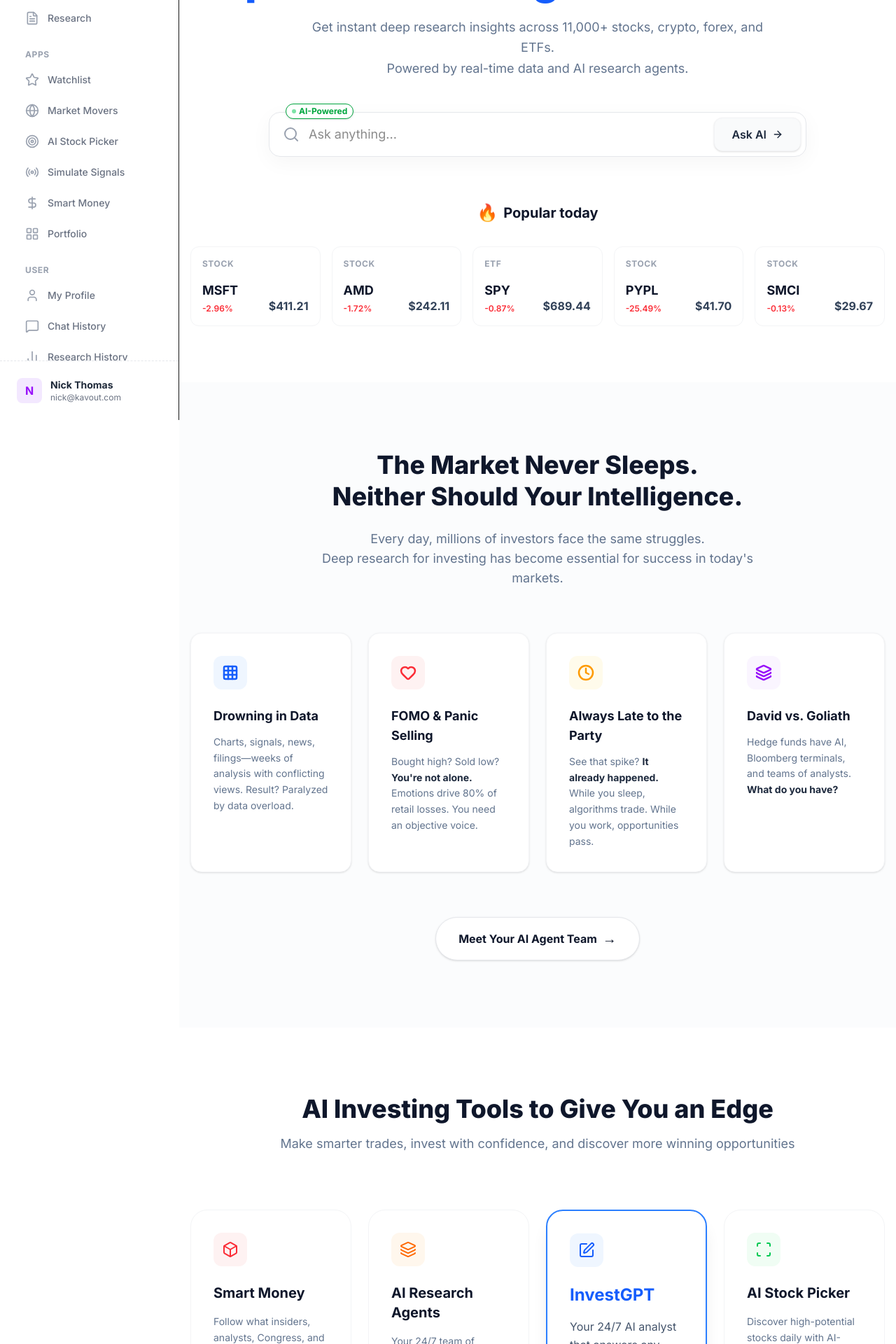
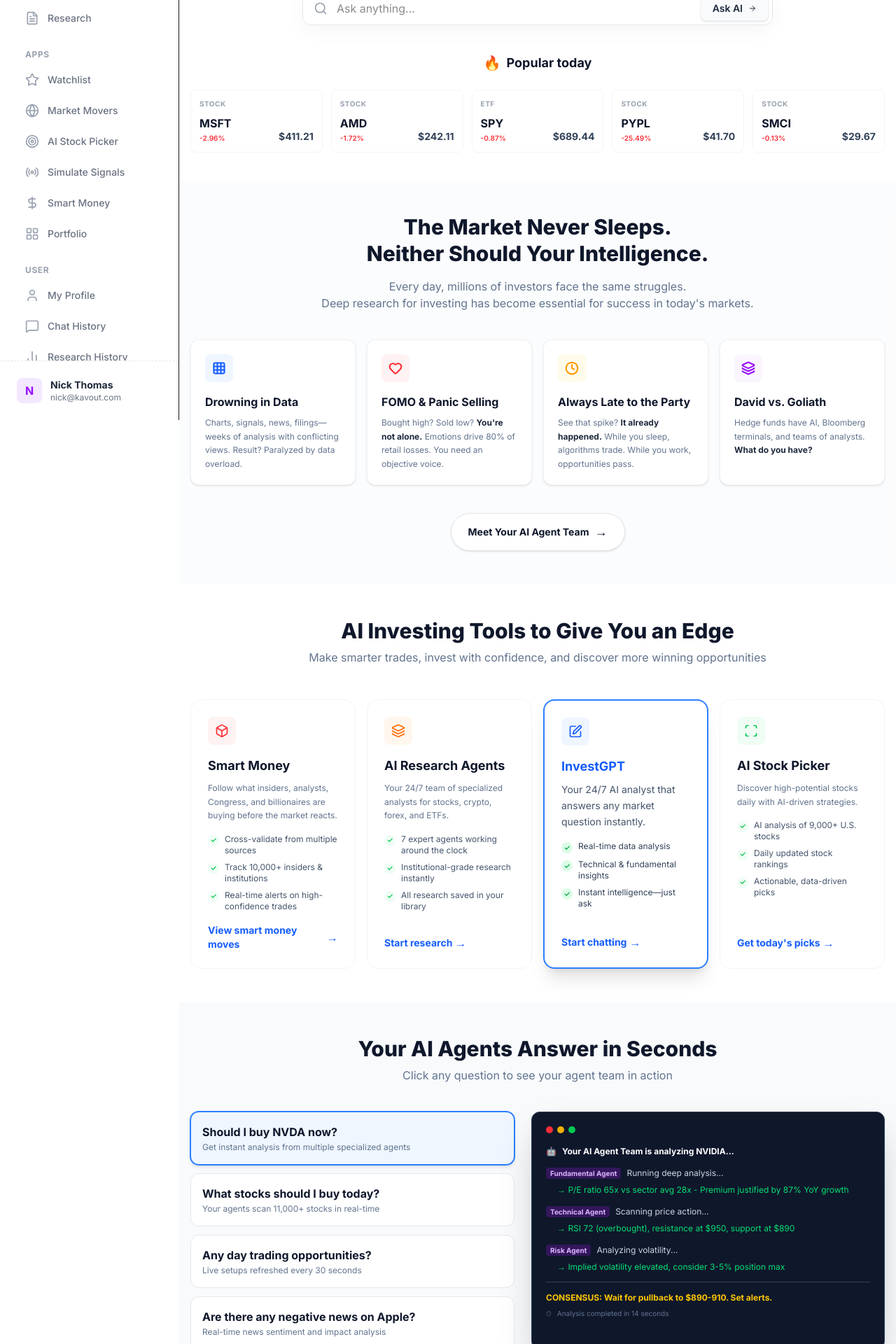
Before and after one commit to Paichanwut/aslan, a Next.js app: page / in a window 1280 px wide. Shown: the part 200-2120 px from the top of the page at 70% size. Built offline with nearby package versions, Linux system fonts and the light colour scheme.

Commit message:
refactor: Adjust spacing, font sizes, and component dimensions for a more compact UI across landing sections and sidebar.

```diff
--- a/src/components/Sidebar.tsx
+++ b/src/components/Sidebar.tsx
@@ -47,7 +47,7 @@ export function Sidebar({ isCollapsed, toggleCollapse }: SidebarProps) {
             <span className="text-white font-bold text-lg">A</span>
           </div>
         ) : (
-          <Link href="/" className="flex items-center gap-3.5">
+          <Link href="/" className="flex items-center gap-1">
             {/* Logo Icon */}
             <div className="w-8 h-8 bg-blue-700 rounded-lg flex items-center justify-center">
               <span className="text-white font-bold text-lg">A</span>
--- a/src/components/landing/AgentDemoSection.tsx
+++ b/src/components/landing/AgentDemoSection.tsx
@@ -1,19 +1,19 @@
 export function AgentDemoSection() {
   return (
-    <section className="py-24 px-4 bg-slate-50">
+    <section className="py-12 px-4 bg-slate-50">
       <div className="max-w-6xl mx-auto">
-        <div className="text-center mb-16">
-          <h2 className="text-4xl font-extrabold text-slate-900 mb-4">
+        <div className="text-center mb-10">
+          <h2 className="text-3xl font-extrabold text-slate-900 mb-2">
             Your AI Agents Answer in Seconds
           </h2>
-          <p className="text-lg text-slate-500">
+          <p className="text-base text-slate-500">
             Click any question to see your agent team in action
           </p>
         </div>
 
-        <div className="flex flex-col lg:flex-row gap-8 items-stretch">
+        <div className="flex flex-col lg:flex-row gap-6 items-stretch">
           {/* Left: Questions List */}
-          <div className="flex-1 space-y-4">
+          <div className="flex-1 space-y-3">
             <QuestionCard
               active
               text="Should I buy NVDA now?"
@@ -34,15 +34,15 @@ export function AgentDemoSection() {
           </div>
 
           {/* Right: Terminal / Analysis View */}
-          <div className="flex-1 bg-slate-900 rounded-2xl p-6 shadow-2xl border border-slate-700 font-mono text-sm leading-relaxed overflow-hidden relative">
+          <div className="flex-1 bg-slate-900 rounded-xl p-5 shadow-2xl border border-slate-700 font-mono text-xs leading-relaxed overflow-hidden relative">
             {/* Window Controls */}
-            <div className="flex gap-2 mb-6">
-              <div className="w-3 h-3 rounded-full bg-red-500"></div>
-              <div className="w-3 h-3 rounded-full bg-yellow-500"></div>
-              <div className="w-3 h-3 rounded-full bg-green-500"></div>
+            <div className="flex gap-1.5 mb-4">
+              <div className="w-2.5 h-2.5 rounded-full bg-red-500"></div>
+              <div className="w-2.5 h-2.5 rounded-full bg-yellow-500"></div>
+              <div className="w-2.5 h-2.5 rounded-full bg-green-500"></div>
             </div>
 
-            <div className="space-y-4 text-slate-300">
+            <div className="space-y-3 text-slate-300">
               <div className="flex items-center gap-2">
                 <span>🤖</span>
                 <span className="text-white font-bold">
@@ -52,11 +52,11 @@ export function AgentDemoSection() {
 
               {/* Step 1 */}
               <div>
-                <span className="bg-purple-900/50 text-purple-300 px-2 py-0.5 rounded text-xs font-bold mr-2">
+                <span className="bg-purple-900/50 text-purple-300 px-1.5 py-0.5 rounded text-[10px] font-bold mr-2">
                   Fundamental Agent
                 </span>
                 <span>Running deep analysis...</span>
-                <div className="pl-4 mt-2 text-green-400">
+                <div className="pl-4 mt-1 text-green-400">
                   → P/E ratio 65x vs sector avg 28x - Premium justified by 87%
                   YoY growth
                 </div>
@@ -64,32 +64,32 @@ export function AgentDemoSection() {
 
               {/* Step 2 */}
               <div>
-                <span className="bg-purple-900/50 text-purple-300 px-2 py-0.5 rounded text-xs font-bold mr-2">
+                <span className="bg-purple-900/50 text-purple-300 px-1.5 py-0.5 rounded text-[10px] font-bold mr-2">
                   Technical Agent
                 </span>
                 <span>Scanning price action...</span>
-                <div className="pl-4 mt-2 text-green-400">
+                <div className="pl-4 mt-1 text-green-400">
                   → RSI 72 (overbought), resistance at $950, support at $890
                 </div>
               </div>
 
               {/* Step 3 */}
               <div>
-                <span className="bg-purple-900/50 text-purple-300 px-2 py-0.5 rounded text-xs font-bold mr-2">
+                <span className="bg-purple-900/50 text-purple-300 px-1.5 py-0.5 rounded text-[10px] font-bold mr-2">
                   Risk Agent
                 </span>
                 <span>Analyzing volatility...</span>
-                <div className="pl-4 mt-2 text-green-400">
+                <div className="pl-4 mt-1 text-green-400">
                   → Implied volatility elevated, consider 3-5% position max
                 </div>
               </div>
 
               {/* Consensus */}
-              <div className="pt-4 border-t border-slate-700 mt-4">
-                <div className="text-yellow-400 font-bold mb-2">
+              <div className="pt-3 border-t border-slate-700 mt-3">
+                <div className="text-yellow-400 font-bold mb-1">
                   CONSENSUS: Wait for pullback to $890-910. Set alerts.
                 </div>
-                <div className="flex items-center gap-2 text-slate-500 text-xs">
+                <div className="flex items-center gap-2 text-slate-500 text-[10px]">
                   <span>⏱</span> Analysis completed in 14 seconds
                 </div>
               </div>
@@ -115,10 +115,10 @@ function QuestionCard({
 }) {
   return (
     <div
-      className={`p-6 rounded-2xl border transition-all cursor-pointer ${active ? "bg-blue-50 border-blue-500 ring-1 ring-blue-500 shadow-md" : "bg-white border-gray-200 hover:border-blue-300 hover:shadow-sm"}`}
+      className={`p-4 rounded-xl border transition-all cursor-pointer ${active ? "bg-blue-50 border-blue-500 ring-1 ring-blue-500 shadow-md" : "bg-white border-gray-200 hover:border-blue-300 hover:shadow-sm"}`}
     >
-      <h4 className="text-lg font-bold text-slate-900 mb-1">{text}</h4>
-      <p className="text-slate-500 text-sm">{subtext}</p>
+      <h4 className="text-base font-bold text-slate-900 mb-0.5">{text}</h4>
+      <p className="text-slate-500 text-xs">{subtext}</p>
     </div>
   );
 }
--- a/src/components/landing/HeroSection.tsx
+++ b/src/components/landing/HeroSection.tsx
@@ -47,14 +47,14 @@ const STOCK_DATA = [
 
 export function HeroSection() {
   return (
-    <section className="flex flex-col items-center justify-center py-20 px-4 text-center max-w-6xl mx-auto">
+    <section className="flex flex-col items-center justify-center py-10 px-4 text-center max-w-6xl mx-auto">
       {/* Headlines */}
-      <h1 className="text-5xl md:text-6xl font-extrabold text-slate-900 tracking-tight mb-6">
+      <h1 className="text-3xl md:text-5xl font-extrabold text-slate-900 tracking-tight mb-4">
         Enhance your{" "}
         <span className="text-blue-600 relative inline-block">
           portfolio management
           <svg
-            className="absolute w-full h-3 -bottom-1 left-0 text-blue-200 -z-10"
+            className="absolute w-full h-2 -bottom-1 left-0 text-blue-200 -z-10"
             viewBox="0 0 100 10"
             preserveAspectRatio="none"
           >
@@ -69,7 +69,7 @@ export function HeroSection() {
         with AI
       </h1>
 
-      <p className="text-lg text-slate-500 max-w-2xl mb-12 leading-relaxed">
+      <p className="text-base text-slate-500 max-w-2xl mb-8 leading-relaxed">
         Get instant deep research insights across 11,000+ stocks, crypto, forex,
         and ETFs.
         <br className="hidden md:block" />
@@ -77,9 +77,9 @@ export function HeroSection() {
       </p>
 
       {/* Search Bar */}
-      <div className="w-full max-w-3xl relative mb-16">
+      <div className="w-full max-w-2xl relative mb-10">
         <div className="absolute -top-3 left-6 z-10">
-          <span className="bg-white text-xs font-bold text-green-600 px-2 py-0.5 rounded-full border shadow-sm flex items-center gap-1">
+          <span className="bg-white text-[10px] font-bold text-green-600 px-2 py-0.5 rounded-full border shadow-sm flex items-center gap-1">
             <span className="w-1.5 h-1.5 rounded-full bg-green-500 animate-pulse"></span>
             AI-Powered
           </span>
@@ -88,49 +88,51 @@ export function HeroSection() {
           <input
             type="text"
             placeholder="Ask anything..."
-            className="w-full h-16 pl-14 pr-32 rounded-2xl border border-gray-200 shadow-[0_8px_30px_rgb(0,0,0,0.04)] focus:outline-none focus:ring-2 focus:ring-blue-100 focus:border-blue-300 text-lg transition-all"
+            className="w-full h-12 pl-12 pr-28 rounded-xl border border-gray-200 shadow-[0_8px_30px_rgb(0,0,0,0.04)] focus:outline-none focus:ring-2 focus:ring-blue-100 focus:border-blue-300 text-base transition-all"
           />
-          <Search className="absolute left-5 top-1/2 -translate-y-1/2 text-gray-400 w-6 h-6" />
+          <Search className="absolute left-4 top-1/2 -translate-y-1/2 text-gray-400 w-5 h-5" />
 
-          <button className="absolute right-2 top-2 bottom-2 bg-gray-50 hover:bg-white border border-gray-100 hover:border-gray-200 text-slate-800 font-semibold px-6 rounded-xl transition-all flex items-center gap-1 shadow-sm">
-            Ask AI <ArrowRight className="w-4 h-4 ml-1" />
+          <button className="absolute right-1.5 top-1.5 bottom-1.5 bg-gray-50 hover:bg-white border border-gray-100 hover:border-gray-200 text-slate-800 font-semibold px-4 rounded-lg transition-all flex items-center gap-1 shadow-sm text-sm">
+            Ask AI <ArrowRight className="w-3 h-3 ml-1" />
           </button>
         </div>
       </div>
 
       {/* Popular Today */}
       <div className="w-full">
-        <div className="flex items-center justify-center gap-2 mb-8">
-          <span className="text-2xl">🔥</span>
-          <h3 className="text-xl font-bold text-slate-900">Popular today</h3>
+        <div className="flex items-center justify-center gap-2 mb-6">
+          <span className="text-xl">🔥</span>
+          <h3 className="text-lg font-bold text-slate-900">Popular today</h3>
         </div>
 
-        <div className="grid grid-cols-1 md:grid-cols-3 lg:grid-cols-5 gap-4">
+        <div className="grid grid-cols-1 md:grid-cols-3 lg:grid-cols-5 gap-3">
           {STOCK_DATA.map((stock) => (
             <div
               key={stock.symbol}
-              className="bg-white border border-gray-100 rounded-xl p-4 hover:shadow-md transition-shadow cursor-pointer text-left group"
+              className="bg-white border border-gray-100 rounded-lg p-3 hover:shadow-md transition-shadow cursor-pointer text-left group"
             >
-              <div className="flex justify-between items-start mb-4">
-                <span className="text-xs font-bold text-gray-400 tracking-wider group-hover:text-blue-600 transition-colors">
+              <div className="flex justify-between items-start mb-2">
+                <span className="text-[10px] font-bold text-gray-400 tracking-wider group-hover:text-blue-600 transition-colors">
                   {stock.name}
                 </span>
               </div>
               <div className="flex justify-between items-end">
                 <div>
-                  <div className="font-bold text-slate-900 text-lg">
+                  <div className="font-bold text-slate-900 text-base">
                     {stock.symbol}
                   </div>
                   <div
                     className={cn(
-                      "text-xs font-semibold mt-1",
+                      "text-[10px] font-semibold mt-0.5",
                       stock.isPositive ? "text-green-600" : "text-red-500",
                     )}
                   >
                     {stock.change}
                   </div>
                 </div>
-                <div className="text-slate-700 font-bold">${stock.price}</div>
+                <div className="text-slate-700 font-bold text-sm">
+                  ${stock.price}
+                </div>
               </div>
             </div>
           ))}
--- a/src/components/landing/PainPointsSection.tsx
+++ b/src/components/landing/PainPointsSection.tsx
@@ -33,15 +33,15 @@ const PAIN_POINTS = [
 
 export function PainPointsSection() {
   return (
-    <section className="py-24 px-4 bg-slate-50/50">
+    <section className="py-12 px-4 bg-slate-50/50">
       <div className="max-w-6xl mx-auto">
-        <div className="text-center mb-16">
-          <h2 className="text-4xl font-extrabold text-slate-900 mb-6 max-w-3xl mx-auto leading-tight">
+        <div className="text-center mb-10">
+          <h2 className="text-3xl font-extrabold text-slate-900 mb-4 max-w-3xl mx-auto leading-tight">
             The Market Never Sleeps.
             <br />
             Neither Should Your Intelligence.
           </h2>
-          <p className="text-lg text-slate-500 max-w-2xl mx-auto">
+          <p className="text-base text-slate-500 max-w-2xl mx-auto">
             Every day, millions of investors face the same struggles.
             <br className="hidden md:block" />
             Deep research for investing has become essential for success in
@@ -49,24 +49,24 @@ export function PainPointsSection() {
           </p>
         </div>
 
-        <div className="grid grid-cols-1 md:grid-cols-2 lg:grid-cols-4 gap-6">
+        <div className="grid grid-cols-1 md:grid-cols-2 lg:grid-cols-4 gap-4">
           {PAIN_POINTS.map((item, idx) => (
             <div
               key={idx}
-              className="bg-white rounded-2xl p-8 shadow-sm border border-gray-100 hover:shadow-lg transition-all duration-300 group"
+              className="bg-white rounded-xl p-5 shadow-sm border border-gray-100 hover:shadow-lg transition-all duration-300 group"
             >
               <div
-                className={`w-12 h-12 rounded-xl flex items-center justify-center mb-6 ${item.bg}`}
+                className={`w-10 h-10 rounded-lg flex items-center justify-center mb-4 ${item.bg}`}
               >
                 <item.icon
-                  className={`w-6 h-6 ${item.color}`}
+                  className={`w-5 h-5 ${item.color}`}
                   strokeWidth={2.5}
                 />
               </div>
-              <h3 className="text-lg font-bold text-slate-900 mb-3">
+              <h3 className="text-base font-bold text-slate-900 mb-2">
                 {item.title}
               </h3>
-              <p className="text-slate-500 text-sm leading-relaxed">
+              <p className="text-slate-500 text-xs leading-relaxed">
                 {item.desc
                   .split(
                     /(You're not alone\.|It already happened\.|What do you have\?)/g,
@@ -88,10 +88,10 @@ export function PainPointsSection() {
           ))}
         </div>
 
-        <div className="mt-16 text-center">
-          <button className="bg-white border border-gray-200 text-slate-900 font-bold py-4 px-8 rounded-full shadow-sm hover:shadow-md transition-all inline-flex items-center gap-2">
+        <div className="mt-10 text-center">
+          <button className="bg-white border border-gray-200 text-slate-900 font-bold py-3 px-6 rounded-full shadow-sm hover:shadow-md transition-all inline-flex items-center gap-2 text-sm">
             Meet Your AI Agent Team
-            <span className="text-xl">→</span>
+            <span className="text-lg">→</span>
           </button>
         </div>
       </div>
--- a/src/components/landing/ToolsSection.tsx
+++ b/src/components/landing/ToolsSection.tsx
@@ -2,22 +2,22 @@ import { Box, Layers, Edit, Scan } from "lucide-react";
 
 export function ToolsSection() {
   return (
-    <section className="py-24 px-4 bg-white relative overflow-hidden">
+    <section className="py-12 px-4 bg-white relative overflow-hidden">
       {/* Background decoration */}
       <div className="absolute top-0 left-0 w-full h-full bg-[radial-gradient(ellipse_at_top_right,_var(--tw-gradient-stops))] from-blue-50/40 via-transparent to-transparent pointer-events-none"></div>
 
       <div className="max-w-6xl mx-auto relative z-10">
-        <div className="text-center mb-20">
-          <h2 className="text-4xl font-extrabold text-slate-900 mb-4">
+        <div className="text-center mb-12">
+          <h2 className="text-3xl font-extrabold text-slate-900 mb-2">
             AI Investing Tools to Give You an Edge
           </h2>
-          <p className="text-lg text-slate-500">
+          <p className="text-base text-slate-500">
             Make smarter trades, invest with confidence, and discover more
             winning opportunities
           </p>
         </div>
 
-        <div className="grid grid-cols-1 md:grid-cols-2 lg:grid-cols-4 gap-6">
+        <div className="grid grid-cols-1 md:grid-cols-2 lg:grid-cols-4 gap-4">
           {/* Card 1: Smart Money */}
           <ToolCard
             icon={Box}
@@ -51,15 +51,15 @@ export function ToolsSection() {
           />
 
           {/* Card 3: InvestGPT (Highlighted) */}
-          <div className="bg-white rounded-3xl p-8 shadow-xl border-2 border-blue-500 relative transform hover:-translate-y-1 transition-transform duration-300 flex flex-col">
-            <div className="w-12 h-12 rounded-xl flex items-center justify-center mb-6 bg-blue-50">
-              <Edit className="w-6 h-6 text-blue-600" />
+          <div className="bg-white rounded-2xl p-6 shadow-xl border-2 border-blue-500 relative transform hover:-translate-y-1 transition-transform duration-300 flex flex-col">
+            <div className="w-10 h-10 rounded-lg flex items-center justify-center mb-4 bg-blue-50">
+              <Edit className="w-5 h-5 text-blue-600" />
             </div>
-            <h3 className="text-2xl font-bold text-blue-600 mb-4">InvestGPT</h3>
-            <p className="text-slate-600 mb-8 leading-relaxed">
+            <h3 className="text-lg font-bold text-blue-600 mb-2">InvestGPT</h3>
+            <p className="text-slate-600 mb-4 leading-relaxed text-sm">
               Your 24/7 AI analyst that answers any market question instantly.
             </p>
-            <ul className="space-y-4 mb-8 flex-1">
+            <ul className="space-y-2 mb-4 flex-1">
               {[
                 "Real-time data analysis",
                 "Technical & fundamental insights",
@@ -67,10 +67,12 @@ export function ToolsSection() {
               ].map((item, i) => (
                 <li
                   key={i}
-                  className="flex items-start gap-3 text-sm text-slate-700"
+                  className="flex items-start gap-2 text-xs text-slate-700"
                 >
-                  <div className="w-5 h-5 rounded-full bg-green-100 flex items-center justify-center flex-shrink-0 mt-0.5">
-                    <span className="text-green-600 text-xs font-bold">✓</span>
+                  <div className="w-4 h-4 rounded-full bg-green-100 flex items-center justify-center flex-shrink-0 mt-0.5">
+                    <span className="text-green-600 text-[10px] font-bold">
+                      ✓
+                    </span>
                   </div>
                   {item}
                 </li>
@@ -79,9 +81,9 @@ export function ToolsSection() {
             <div className="mt-auto">
               <a
                 href="#"
-                className="flex items-center gap-2 font-bold text-blue-600 hover:text-blue-700"
+                className="flex items-center gap-1 font-bold text-blue-600 hover:text-blue-700 text-sm"
               >
-                Start chatting <span className="text-lg">→</span>
+                Start chatting <span className="text-base">→</span>
               </a>
             </div>
           </div>
@@ -118,19 +120,19 @@ function ToolCard({
   linkColor,
 }) {
   return (
-    <div className="bg-white rounded-3xl p-8 border border-gray-100 hover:shadow-xl hover:border-blue-100 transition-all duration-300 flex flex-col group h-full">
+    <div className="bg-white rounded-2xl p-6 border border-gray-100 hover:shadow-xl hover:border-blue-100 transition-all duration-300 flex flex-col group h-full">
       <div
-        className={`w-12 h-12 rounded-xl flex items-center justify-center mb-6 ${iconBg}`}
+        className={`w-10 h-10 rounded-lg flex items-center justify-center mb-4 ${iconBg}`}
       >
-        <Icon className={`w-6 h-6 ${iconColor}`} />
+        <Icon className={`w-5 h-5 ${iconColor}`} />
       </div>
-      <h3 className="text-xl font-bold text-slate-900 mb-4">{title}</h3>
-      <p className="text-slate-500 mb-8 leading-relaxed text-sm">{desc}</p>
-      <ul className="space-y-4 mb-8 flex-1">
+      <h3 className="text-lg font-bold text-slate-900 mb-2">{title}</h3>
+      <p className="text-slate-500 mb-4 leading-relaxed text-xs">{desc}</p>
+      <ul className="space-y-2 mb-4 flex-1">
         {features.map((item, i) => (
-          <li key={i} className="flex items-start gap-3 text-sm text-slate-600">
-            <div className="w-5 h-5 rounded-full bg-green-50 flex items-center justify-center flex-shrink-0 mt-0.5">
-              <span className="text-green-500 text-xs font-bold">✓</span>
+          <li key={i} className="flex items-start gap-2 text-xs text-slate-600">
+            <div className="w-4 h-4 rounded-full bg-green-50 flex items-center justify-center flex-shrink-0 mt-0.5">
+              <span className="text-green-500 text-[10px] font-bold">✓</span>
             </div>
             {item}
           </li>
@@ -139,9 +141,9 @@ function ToolCard({
       <div className="mt-auto">
         <a
           href="#"
-          className={`flex items-center gap-2 font-bold hover:opacity-80 transition-opacity ${linkColor}`}
+          className={`flex items-center gap-1 font-bold hover:opacity-80 transition-opacity ${linkColor} text-sm`}
         >
-          {linkText} <span className="text-lg">→</span>
+          {linkText} <span className="text-base">→</span>
         </a>
       </div>
     </div>
```
Also changed, not shown: src/components/landing/CallToActionSection.tsx (+10 -10 lines), src/components/landing/DiscoverMoreSection.tsx (+12 -11 lines), src/components/landing/MasterMarketsSection.tsx (+13 -13 lines), src/components/landing/ResearchAgentsSection.tsx (+17 -15 lines), src/components/landing/TopArticlesSection.tsx (+19 -19 lines).
